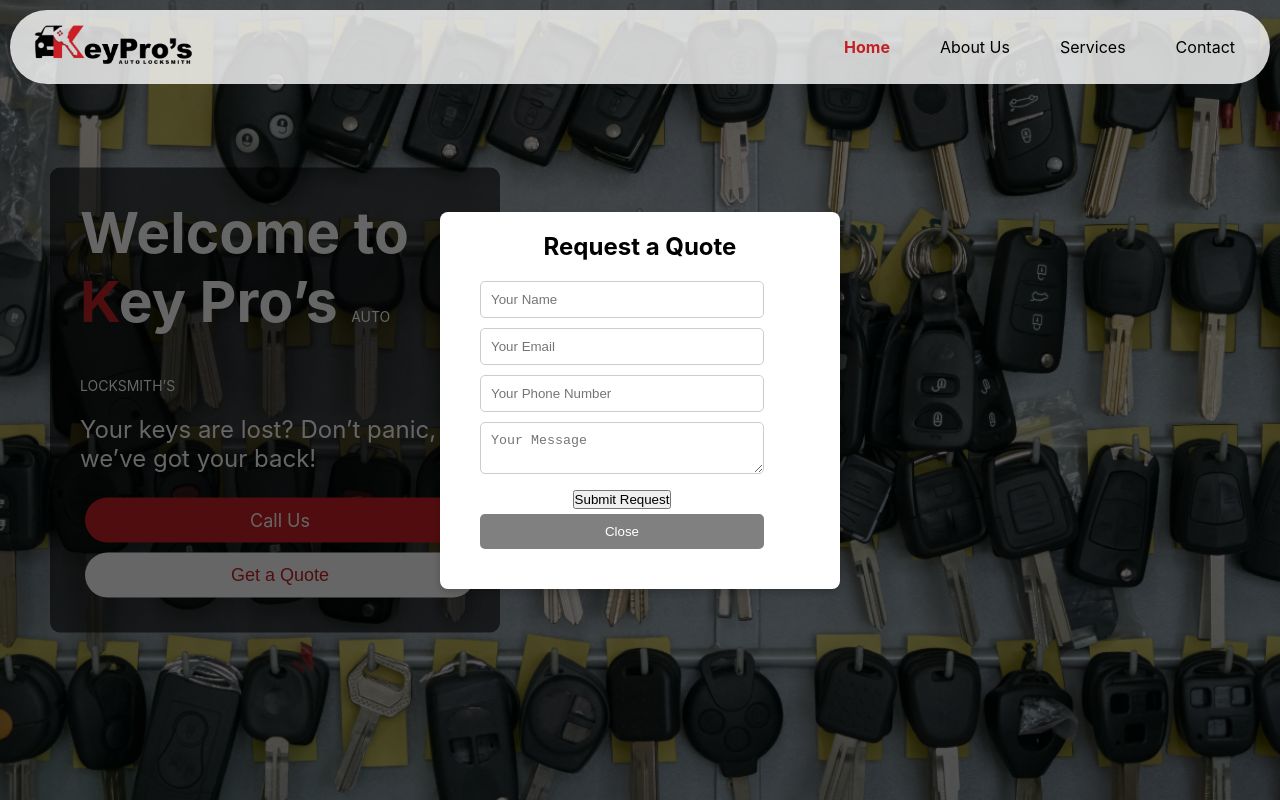
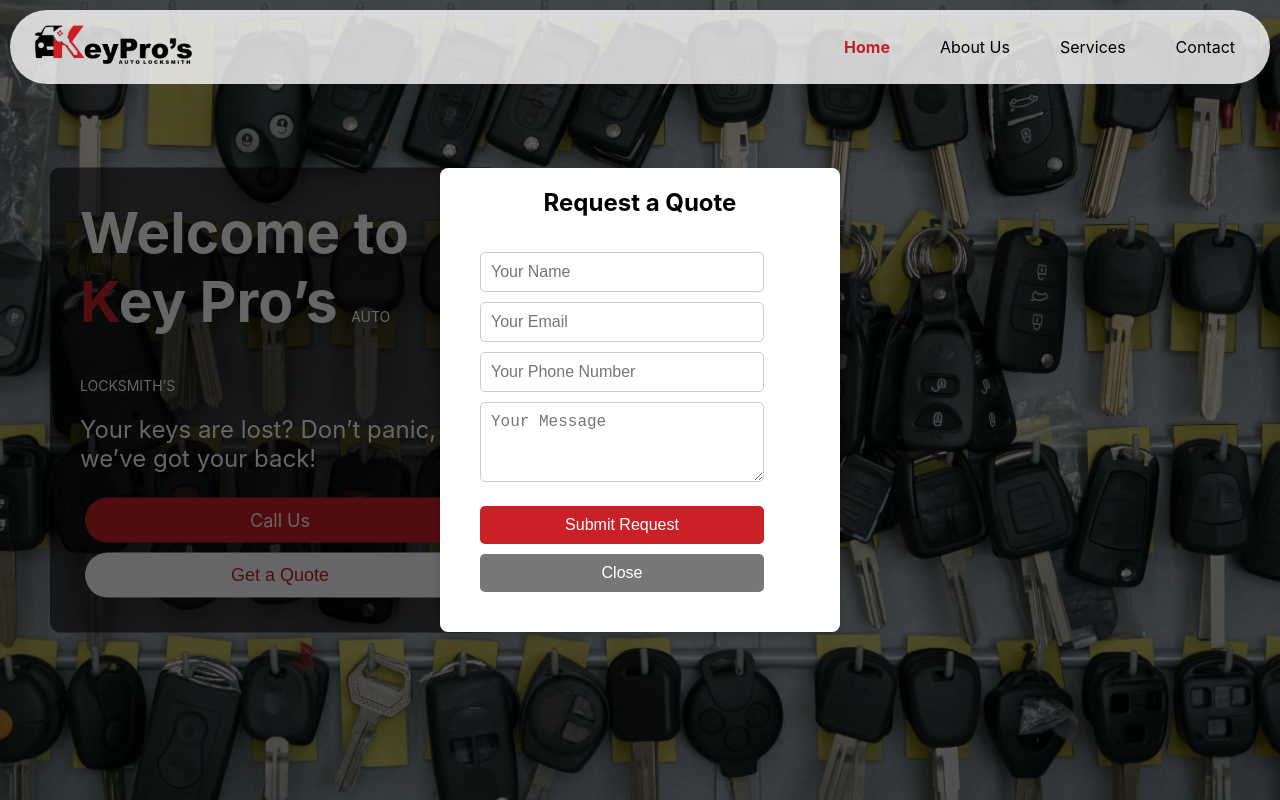
Before and after one commit to Abrar-Nabi/Keypros, a React (Create React App) app in the folder frontend/: page / in a window 1280 px wide. Both pictures are taken after a click on the button "Get a Quote". Shown: the top 800 px of the page. Built offline with nearby package versions, Linux system fonts and the light colour scheme.

Commit message:
Update QuoteForm.js

```diff
--- a/frontend/src/components/QuoteForm.js
+++ b/frontend/src/components/QuoteForm.js
@@ -48,31 +48,64 @@ const QuoteForm = ({ onClose }) => {
   return (
     <div className="quote-modal">
       <div className="quote-form-container">
-        <h2>Request a Quote</h2>
+        <h2 className="quote-form-title">Request a Quote</h2>
 
         {status === "loading" && (
-          <div className="loading-screen">
-            <div className="spinner"></div>
-            <p>Sending your request...</p>
+          <div className="quote-loading-screen">
+            <div className="quote-spinner"></div>
+            <p className="quote-loading-text">Sending your request...</p>
           </div>
         )}
 
         {status === "success" && (
-          <div className="success-screen">
-            <FaCheckCircle className="success-icon" />
-            <p>Quote request sent!</p>
+          <div className="quote-success-screen">
+            <FaCheckCircle className="quote-success-icon" />
+            <p className="quote-success-text">Quote request sent!</p>
           </div>
         )}
 
         {status === "idle" && (
           <form onSubmit={handleSubmit} className="quote-form">
-            <input type="text" name="name" placeholder="Your Name" value={formData.name} onChange={handleChange} required />
-            <input type="email" name="email" placeholder="Your Email" value={formData.email} onChange={handleChange} required />
-            <input type="tel" name="phone" placeholder="Your Phone Number" value={formData.phone} onChange={handleChange} required />
-            <textarea name="message" placeholder="Your Message" value={formData.message} onChange={handleChange} required />
+            <input
+              type="text"
+              name="name"
+              className="quote-input"
+              placeholder="Your Name"
+              value={formData.name}
+              onChange={handleChange}
+              required
+            />
+            <input
+              type="email"
+              name="email"
+              className="quote-input"
+              placeholder="Your Email"
+              value={formData.email}
+              onChange={handleChange}
+              required
+            />
+            <input
+              type="tel"
+              name="phone"
+              className="quote-input"
+              placeholder="Your Phone Number"
+              value={formData.phone}
+              onChange={handleChange}
+              required
+            />
+            <textarea
+              name="message"
+              className="quote-textarea"
+              placeholder="Your Message"
+              value={formData.message}
+              onChange={handleChange}
+              required
+            />
 
-            <button type="submit" disabled={status === "loading"}>{status === "loading" ? "Sending..." : "Submit Request"}</button>
-            <button className="close-btn" type="button" onClick={onClose}>Close</button>
+            <button type="submit" className="quote-submit-btn" disabled={status === "loading"}>
+              {status === "loading" ? "Sending..." : "Submit Request"}
+            </button>
+            <button className="quote-close-btn" type="button" onClick={onClose}>Close</button>
           </form>
         )}
       </div>
```
Lines whose indentation alone changed are shown as unchanged.
